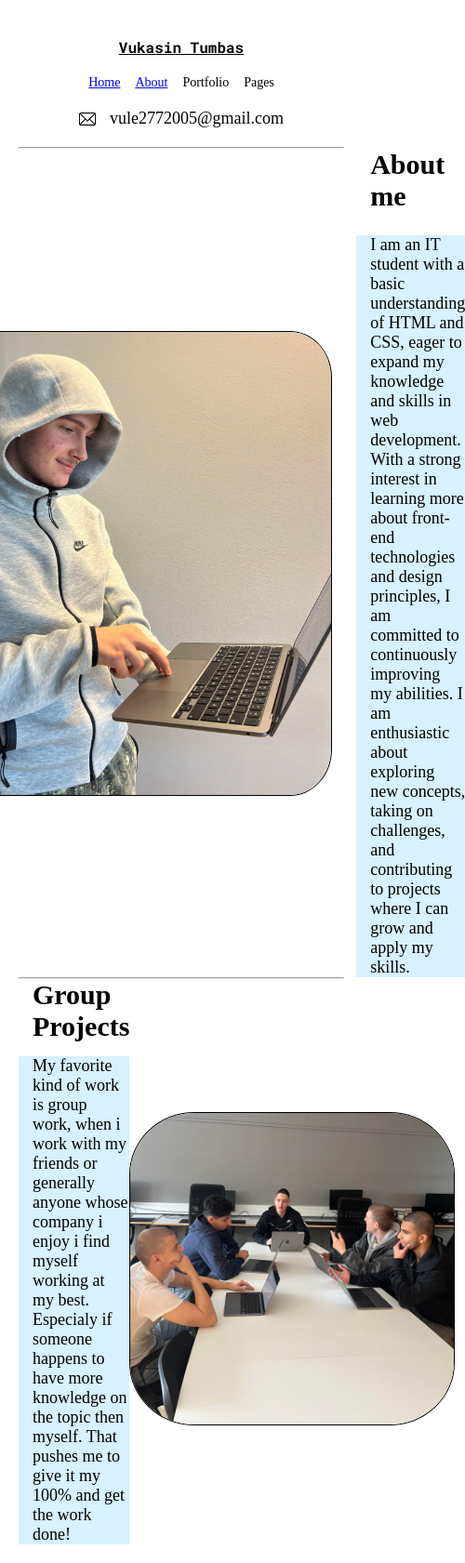
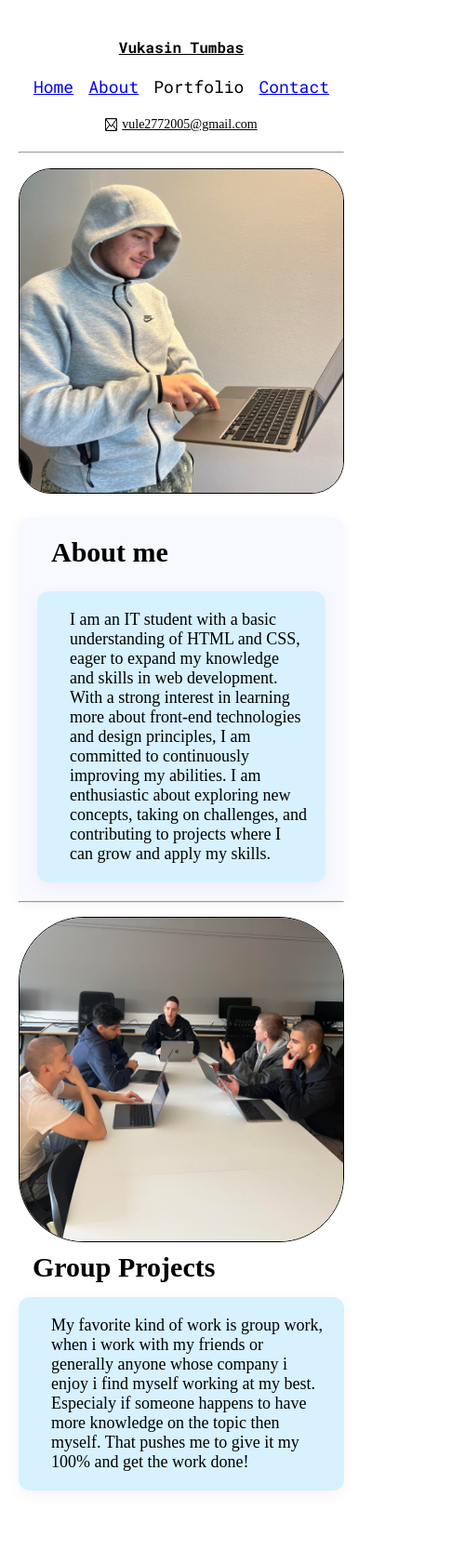
Before and after one commit to VukasinTumbas3/vukejsin-portofolio-project, a plain HTML site: page about.html in a window 390 px wide. Shown: the whole page at 93% size, 500 px wide, since content can reach past the window. After the commit the page ends 1623 px from the top, so only its background shows below. Drawn offline with Linux system fonts and the light colour scheme.

Commit message:
finished site and responsivness

```diff
--- a/about.html
+++ b/about.html
@@ -18,7 +18,7 @@
         <a href="index.html">Home</a>
         <a href="about.html">About</a>
         <a>Portfolio</a>
-        <a>Pages</a>
+        <a href="mailto:vule2772005@gmail.com">Contact</a>
       </nav>
       <div class="flex-row">
         <img
@@ -26,7 +26,7 @@
           alt="mail icon"
           class="icon-img"
         />
-        <p>vule2772005@gmail.com</p>
+        <a class="mail-color" href="mailto:">vule2772005@gmail.com</a>
       </div>
     </div>
     <main>
@@ -39,7 +39,7 @@
         />
         <div class="about-text flex-col">
           <h2>About me</h2>
-          <div class="service-card" style="background-color: #d7f1ff">
+          <div class="about-text" style="background-color: #d7f1ff">
             <p>
               I am an IT student with a basic understanding of HTML and CSS,
               eager to expand my knowledge and skills in web development. With a
@@ -53,10 +53,10 @@
         </div>
       </div>
       <hr />
-      <div class="grouptxt-container">
+      <div class="main-container">
         <div class="text-content">
           <h2>Group Projects</h2>
-          <div class="service-card" style="background-color: #d7f1ff">
+          <div class="about-text" style="background-color: #d7f1ff">
             <p>
               My favorite kind of work is group work, when i work with my
               friends or generally anyone whose company i enjoy i find myself
--- a/styles/index.css
+++ b/styles/index.css
@@ -14,13 +14,9 @@ nav {
   justify-content: center;
   align-items: center;
   gap: 16px;
-}
-
-.container {
-  max-width: 1200px;
-  margin: 40px auto;
-  padding: 0 20px;
-  text-align: center;
+  font-family: "Roboto Mono", serif;
+  font-style: bold;
+  font-size: 18px;
 }
 
 .header-container {
@@ -41,8 +37,9 @@ nav {
 }
 
 .icon-img {
-  height: 25px;
+  height: 20px;
   width: 25px;
+  padding-right: 5px;
 }
 @keyframes rotate {
   from {
@@ -52,9 +49,17 @@ nav {
     transform: rotate(1080deg);
   }
 }
+
+.container {
+  max-width: 1200px;
+  margin: 40px auto;
+  padding: 0 20px;
+  text-align: center;
+}
+
 .vukejso-img {
-  height: 600px;
-  width: 600px;
+  height: 400px;
+  width: 400px;
   padding: 50px;
   border-radius: 50%;
   animation: rotate 1s ease-out 1;
@@ -95,8 +100,8 @@ button {
   border-radius: 10%;
 }
 .vukejsocompjuter {
-  height: 500px;
-  width: 500px;
+  height: 400px;
+  width: 400px;
   gap: var(--base-gap-sm);
   border: 1px solid black;
   margin: 16px;
@@ -126,8 +131,8 @@ p {
 }
 
 .group-img {
-  height: 500px;
-  width: 500px;
+  height: 400px;
+  width: 400px;
   margin-left: auto;
   max-width: 100%;
   height: auto;
@@ -147,6 +152,8 @@ p {
   display: flex;
   align-items: center;
 }
+
+/* Media queries - responsive design  */
 @media (max-width: 768px) {
   body {
     font-size: 14px;
@@ -169,10 +176,54 @@ p {
     width: 18px;
     height: 18px;
   }
+
+  .main-container {
+    flex-direction: column;
+  }
+
+  .main-container:last-child {
+    flex-direction: column-reverse;
+  }
+
+  .vukejso-img {
+    height: 350px;
+    width: 350px;
+  }
+  .vukejsocompjuter {
+    height: 350px;
+    width: 350px;
+  }
+  .group-img {
+    height: 350px;
+    width: 350px;
+  }
 }
 
 @media (max-width: 480px) {
   .header-container h1 {
     font-size: 16px;
   }
+
+  .vukejso-img {
+    height: 350px;
+    width: 350px;
+  }
 }
+
+.about-text {
+  background-color: #f8f9ff;
+  border-radius: 12px;
+  padding: 20px;
+  box-shadow: 0 4px 16px rgba(0, 0, 0, 0.05);
+  text-align: left;
+  transition: transform 0.3s;
+}
+
+.about-text:hover {
+  transform: translateY(-5px);
+}
+
+.mail-color {
+  color: black;
+  font-style: none;
+}
```
Also changed, not shown: index.html (+6 -6 lines), styles/services.css (+10 -0 lines), assets/img/programicon.png (added).
